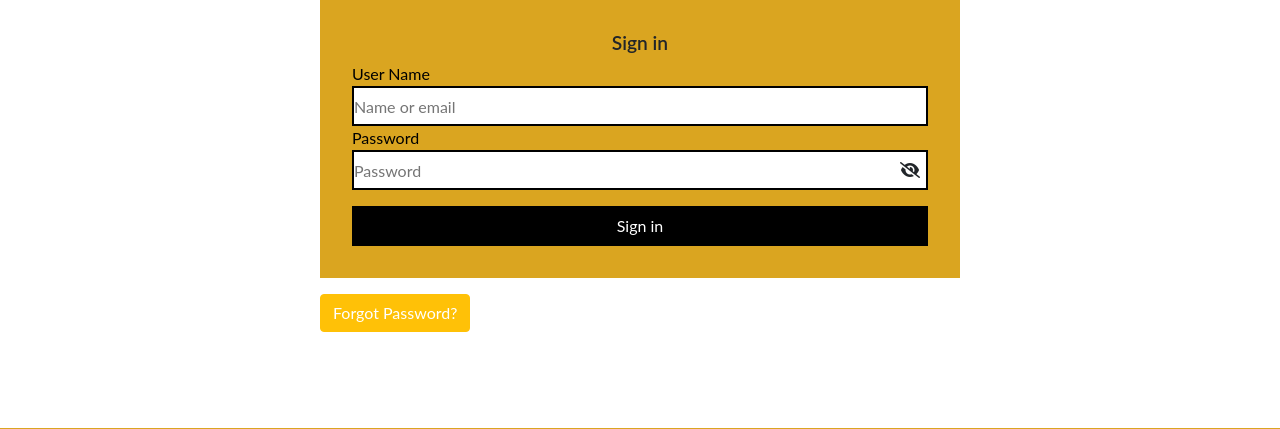
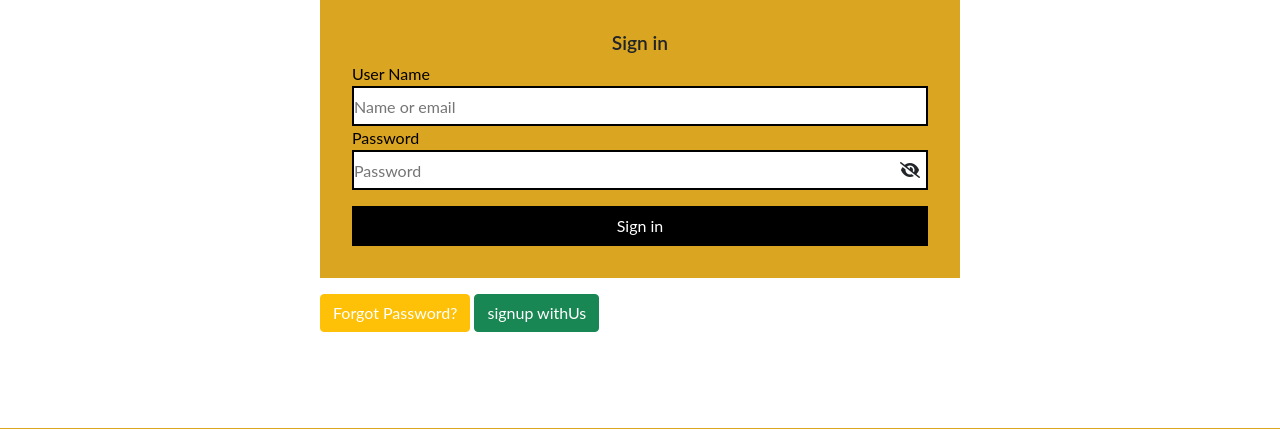
Before and after one commit to DarlingWorld/chaw, a Django app: page /signin in a window 1280 px wide. Shown: the part 226-655 px from the top of the page. Run offline with Django 4.2, Linux system fonts and the light colour scheme; data comes from the database, SQL or seed files in the repository; some libraries are stand-ins or nearby versions.

Commit message:
new update

```diff
--- a/techbro/templates/signin.html
+++ b/techbro/templates/signin.html
@@ -27,6 +27,7 @@
             </div>
         </form>
         <a class="btn btn-warning text-white my-3" href="{% url 'password_reset' %}">Forgot Password?</a>
+        <a class="btn btn-success text-white my-3" href="{% url 'signup' %}">signup withUs</a>
     </div>
 </div>
 {% endblock content %}
```
